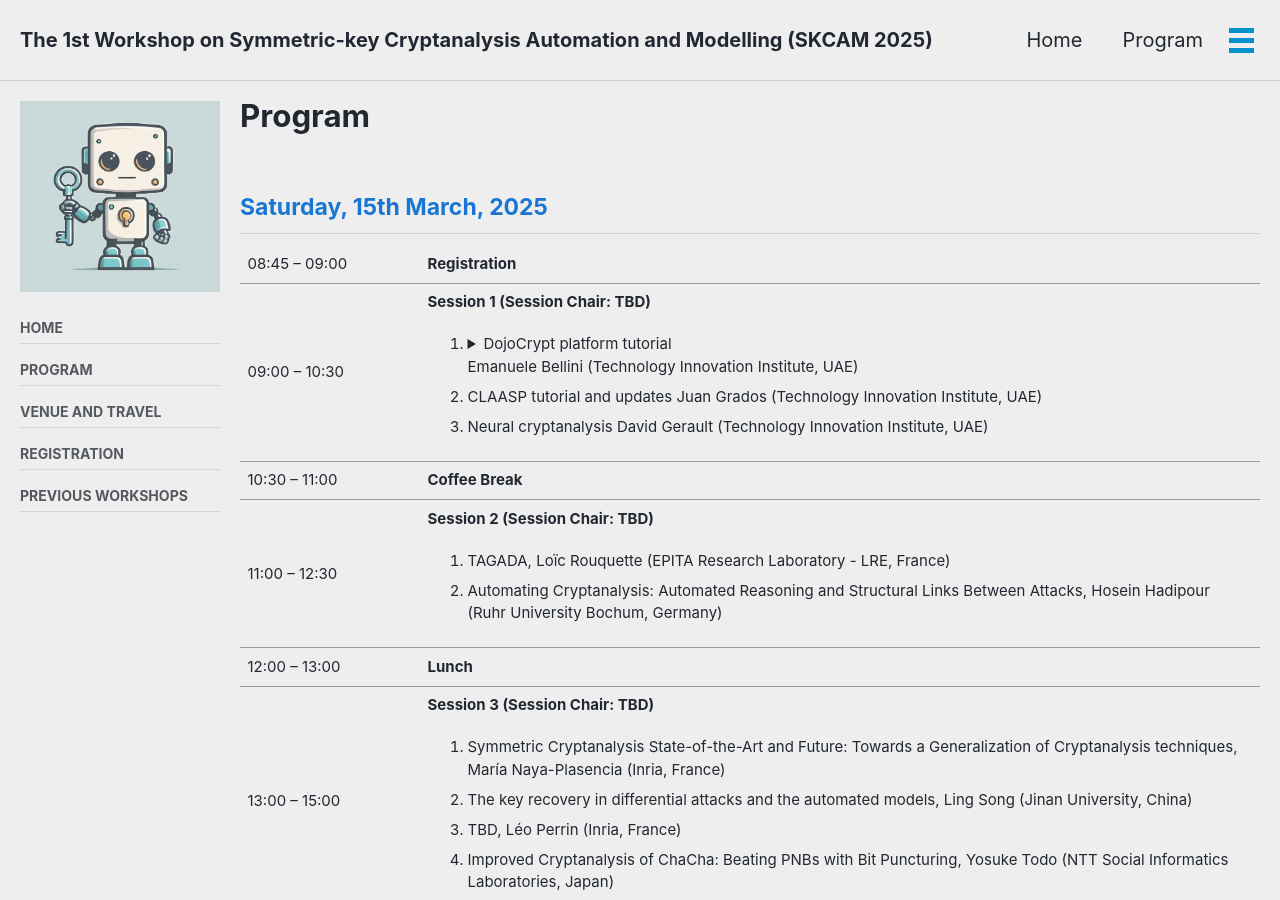
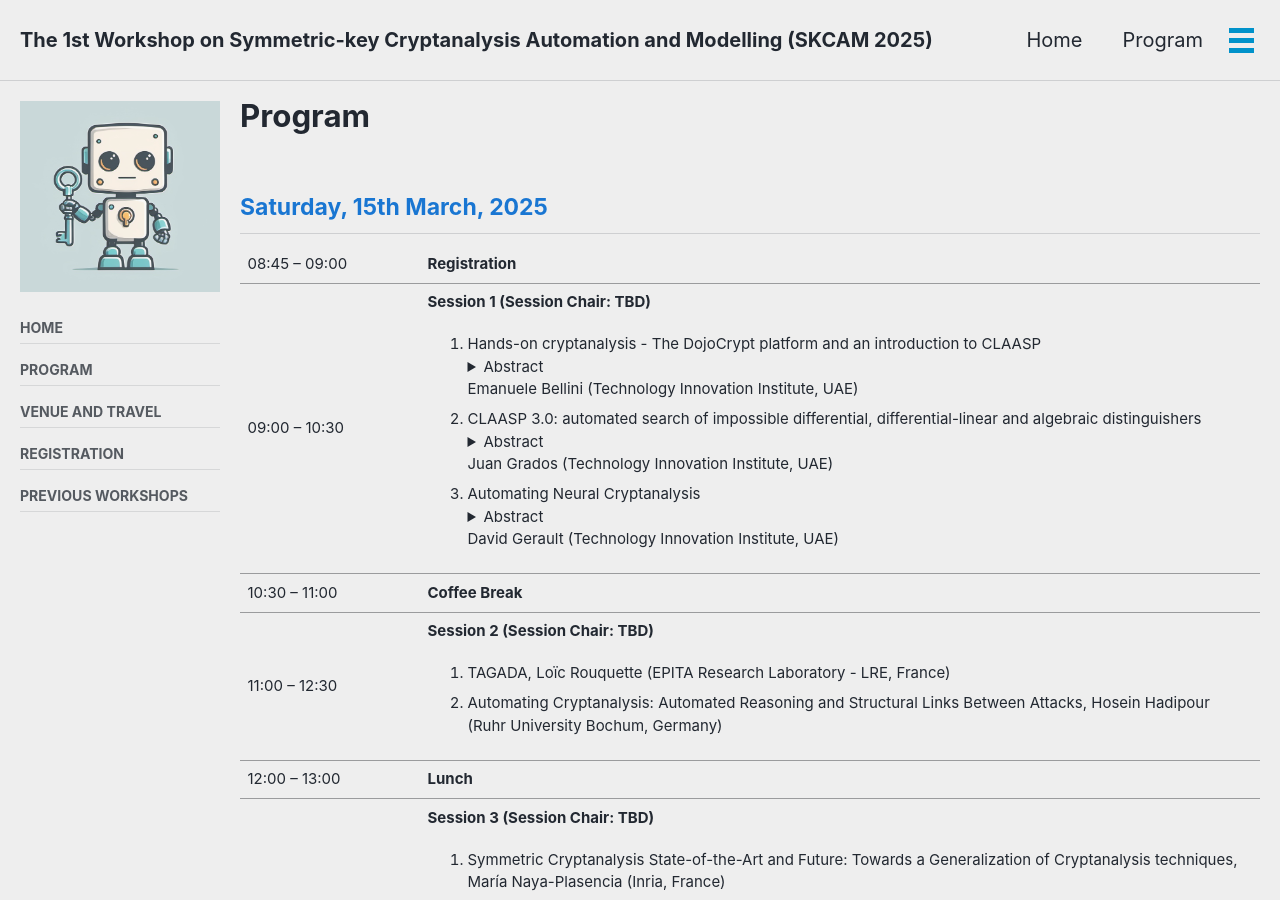
Before and after one commit to cryptanalysisbench/SATbench, a Jekyll site: the page built from program.md, in a window 1280 px wide and 900 px high. Built offline with Jekyll 4.4.1, drawn with Linux system fonts in a browser that asks for light colours; cached includes are drawn as plain includes; nearby versions of some CDN libraries; our own code applies the rules of GitHub Pages for plain Markdown files.

Commit message:
Update program.md

```diff
--- a/program.md
+++ b/program.md
@@ -22,16 +22,25 @@ sidebar:
         <td>09:00 – 10:30</td>
         <td><p><b>Session 1 (Session Chair: TBD)</b></p>
           <ol>
-          <li>
+          <li> Hands-on cryptanalysis - The DojoCrypt platform and an introduction to CLAASP
             <details>
-    <summary>DojoCrypt platform tutorial </summary>
-    Abstract: In this tutorial, we introduce DojoCrypt, an experimental cloud-based platform designed to streamline cryptography and cryptanalysis research and development. Offering a pre-configured environment with powerful tools—including cryptanalysis frameworks (e.g. CLAASP, TAGADA, CASCADA, CryptoSMT), hacking utilities (e.g. John-the-Reaper, Hashcat), mathematical libraries (e.g. SageMath), and AI-powered solutions—DojoCrypt eliminates the complexity of software setup and resource management.
+    <summary> Abstract </summary>
+    In this tutorial, we introduce DojoCrypt, an experimental cloud-based platform designed to streamline cryptography and cryptanalysis research and development. Offering a pre-configured environment with powerful tools—including cryptanalysis frameworks (e.g. CLAASP, TAGADA, CASCADA, CryptoSMT), hacking utilities (e.g. John-the-Reaper, Hashcat), mathematical libraries (e.g. SageMath), and AI-powered solutions—DojoCrypt eliminates the complexity of software setup and resource management.
 To showcase DojoCrypt’s capabilities for both teaching and research, we demonstrate its integration with the CLAASP library—a SageMath-based suite designed to simplify the analysis of symmetric primitives. After a brief overview of CLAASP, we implement a basic toy cipher and execute various cryptanalysis routines, such as statistical testing, linear/differential trail searches, algebraic modeling, and result visualization, all achieved in a few lines of code.
             </details>
             Emanuele Bellini (Technology Innovation Institute, UAE)</li>
-          <li>CLAASP tutorial and updates
+          <li>CLAASP 3.0: automated search of impossible differential, differential-linear and algebraic distinguishers
+            <details>
+    <summary> Abstract </summary>
+    The search for algebraic, impossible differential, and differential-linear distinguishers is a key topic in symmetric cryptanalysis. Existing automated tools are often highly specialized or lack support for one of these types of distinguishers. In this talk, we will demonstrate through practical examples how the latest version of CLAASP can automatically search for impossible differential and differential-linear distinguishers using state-of-the-art techniques. Specifically, we will showcase methods that use truncated deterministic differentials to find these kind of distinguishers. Additionally, we will show how CLAASP can automatically search for algebraic distinguishers through the use of techniques based on the three-subset division property.
+            </details>
             Juan Grados (Technology Innovation Institute, UAE)</li>
-          <li>Neural cryptanalysis
+          <li> Automating Neural Cryptanalysis
+            <details>
+    <summary> Abstract </summary>
+    At CRYPTO 2019, Aron Gohr proposed neural networks as a tool for the cryptanalysis of block ciphers. His neural distinguishers are trained to learn to recognize the distribution induced by the encryption of plaintext pairs with a given XOR difference from that of random pairs. In his seminal work, these distinguishers were used to build state-of-the-art, practical key recoveries on round-reduced SPECK32.
+At FSE 2023, we presented the AutoND framework, which aims at automating the process of neural cryptanalysis, by eliminating the tedious process of hyperparameters tuning and other cipher-specific optimizations. In this talk, we present the tool, how to unleash its full potential through CLAASP, and how to integrate it with other similar libraries.
+            </details>
             David Gerault (Technology Innovation Institute, UAE)</li>
           </ol>
         </td>
```
